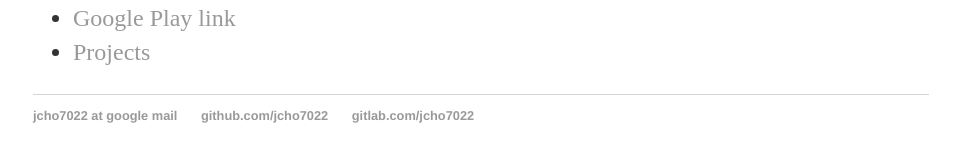
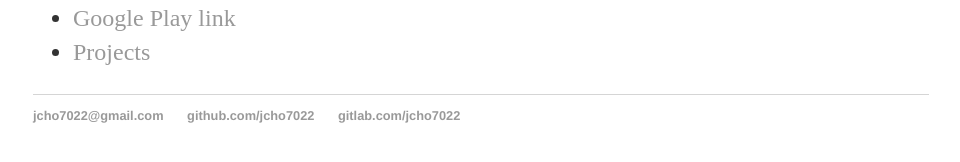
Before and after one commit to jcho7022/jcho7022.github.io, a Jekyll site: the page built from index.html, in a window 1280 px wide. Shown: the part 383-545 px from the top of the page, without its empty margins (159-1119 px from the left). Built offline with Jekyll 4.4.1, drawn with Linux system fonts in a browser that asks for light colours.

Commit message:
Update default.html

```diff
--- a/_layouts/default.html
+++ b/_layouts/default.html
@@ -23,7 +23,7 @@
 
   <footer>
    <ul>
-   <li><a href="http://gmail.com">jcho7022 at google mail</a></li>
+   <li><a href="http://gmail.com">jcho7022@gmail.com</a></li>
    <li><a href="https://github.com/jcho7022">github.com/jcho7022</a></li>
    <li><a href="https://gitlab.com/jcho7022">gitlab.com/jcho7022</a></li>
    </ul>
```
